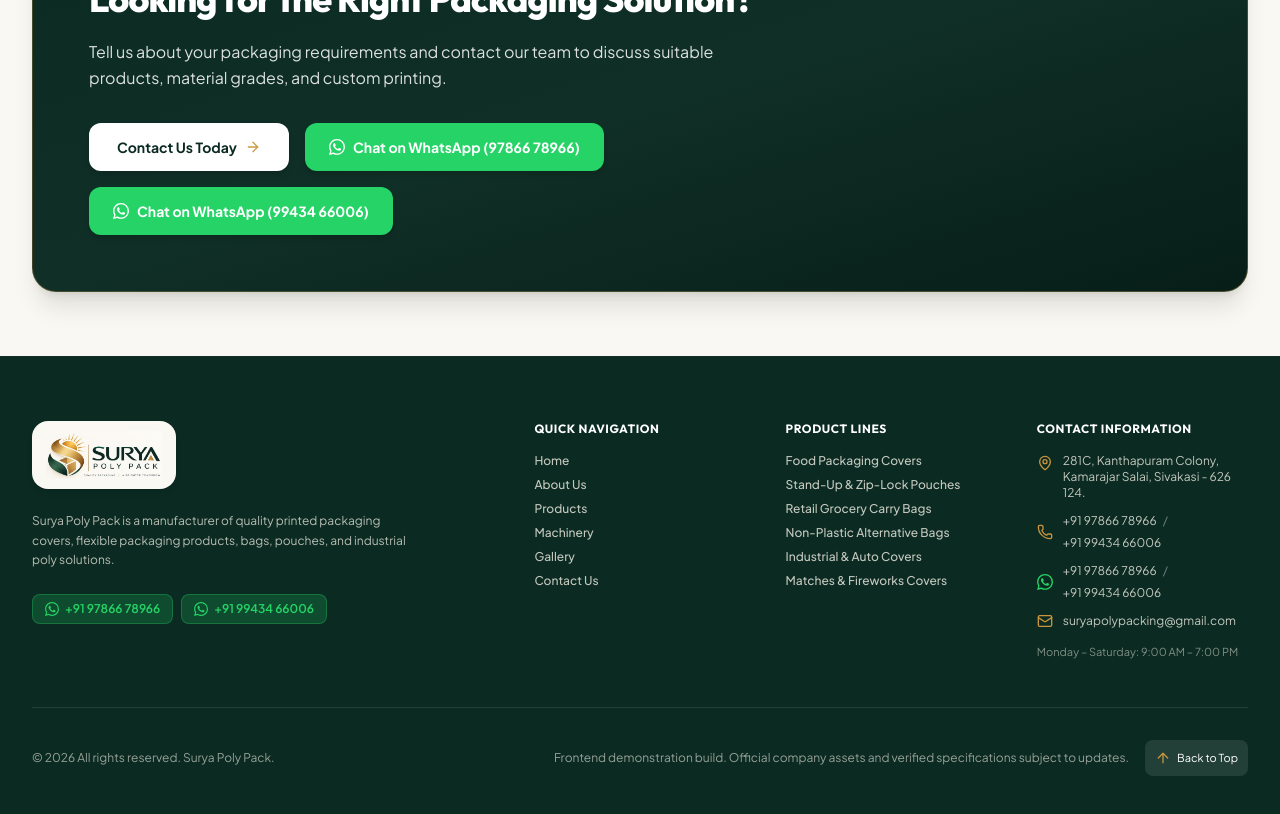
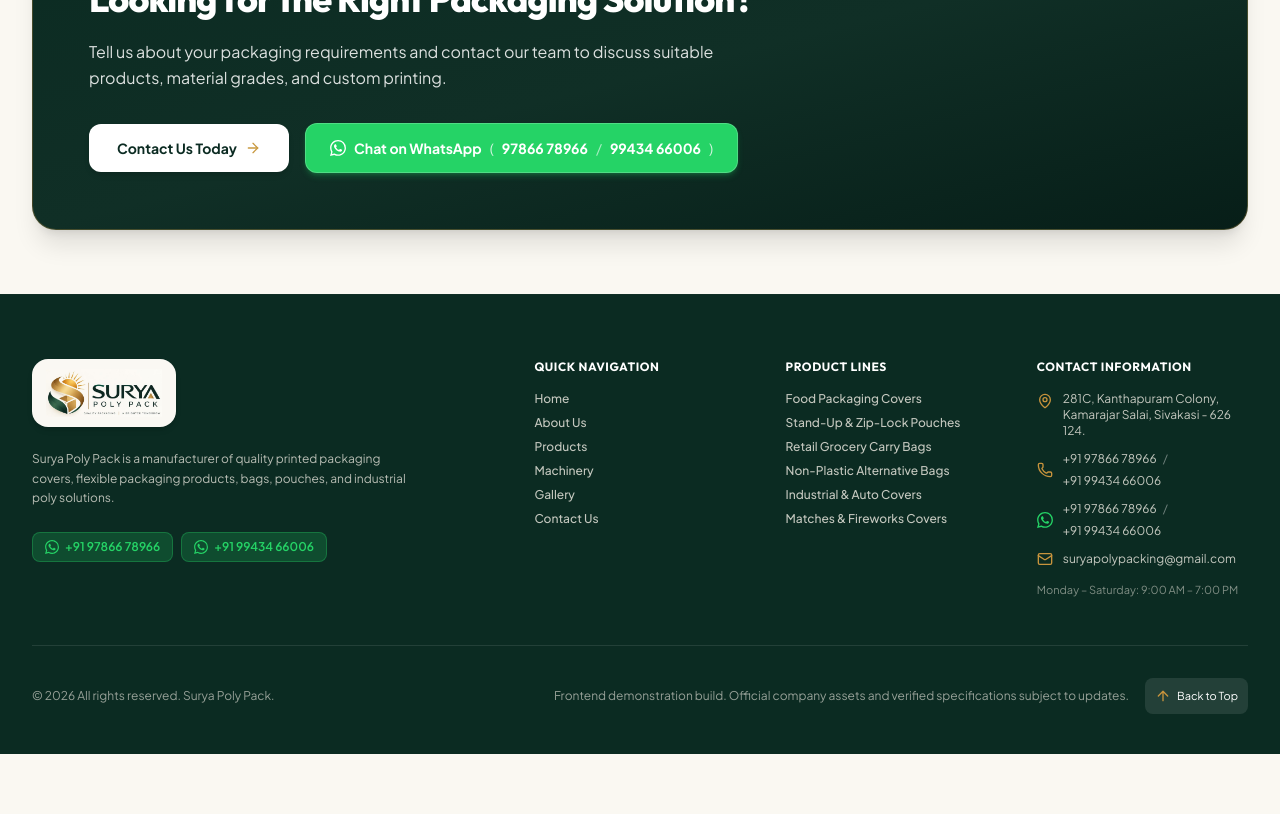
Before and after one commit to Devadarshini06/Surya_Poly_Pack, a React (Vite) app: page / in a window 1280 px wide. Shown: the part 5240-6054 px from the top of the page. After the commit the page ends 5994 px from the top, so only its background shows below. Built offline with nearby package versions, Linux system fonts and the light colour scheme.

Commit message:
style: combine WhatsApp CTA numbers with slash separator

```diff
--- a/src/pages/Home.jsx
+++ b/src/pages/Home.jsx
@@ -508,27 +508,38 @@
                 <ArrowRight className="w-4 h-4 text-[#C99A42]" />
               </Link>
 
+              <div className="inline-flex items-center gap-2 px-5 sm:px-6 py-3.5 rounded-xl bg-[#25D366] text-white font-bold text-sm shadow-md shadow-[#25D366]/25 border border-white/20 select-none">
                 <a
                   href={getWhatsAppUrl(null, lang, COMPANY_INFO.phone.primaryRaw)}
                   target="_blank"
                   rel="noopener noreferrer"
-                className="inline-flex items-center gap-2 px-6 py-3.5 rounded-xl bg-[#25D366] text-white font-bold text-sm shadow-md hover:bg-[#20ba59] transition active:scale-98"
+                  className="inline-flex items-center gap-2 hover:opacity-95"
+                >
+                  <WhatsAppIcon className="w-4 h-4 text-white fill-white shrink-0" />
+                  <span>{t.cta.btnWhatsapp}</span>
+                </a>
+                <span className="text-white/80 font-normal">(</span>
+                <a
+                  href={getWhatsAppUrl(null, lang, COMPANY_INFO.phone.primaryRaw)}
+                  target="_blank"
+                  rel="noopener noreferrer"
+                  className="hover:underline transition"
                   title={`WhatsApp: ${COMPANY_INFO.phone.primary}`}
                 >
-                <WhatsAppIcon className="w-4 h-4 text-white fill-white" />
-                <span>{t.cta.btnWhatsapp} ({COMPANY_INFO.phone.primary.replace('+91 ', '')})</span>
+                  {COMPANY_INFO.phone.primary.replace('+91 ', '')}
                 </a>
-
+                <span className="text-white/60 font-normal">/</span>
                 <a
                   href={getWhatsAppUrl(null, lang, COMPANY_INFO.phone.secondaryRaw)}
                   target="_blank"
                   rel="noopener noreferrer"
-                className="inline-flex items-center gap-2 px-6 py-3.5 rounded-xl bg-[#25D366] text-white font-bold text-sm shadow-md hover:bg-[#20ba59] transition active:scale-98"
+                  className="hover:underline transition"
                   title={`WhatsApp: ${COMPANY_INFO.phone.secondary}`}
                 >
-                <WhatsAppIcon className="w-4 h-4 text-white fill-white" />
-                <span>{t.cta.btnWhatsapp} ({COMPANY_INFO.phone.secondary.replace('+91 ', '')})</span>
+                  {COMPANY_INFO.phone.secondary.replace('+91 ', '')}
                 </a>
+                <span className="text-white/80 font-normal">)</span>
+              </div>
             </div>
           </div>
         </div>
```
Lines whose indentation alone changed are shown as unchanged.
